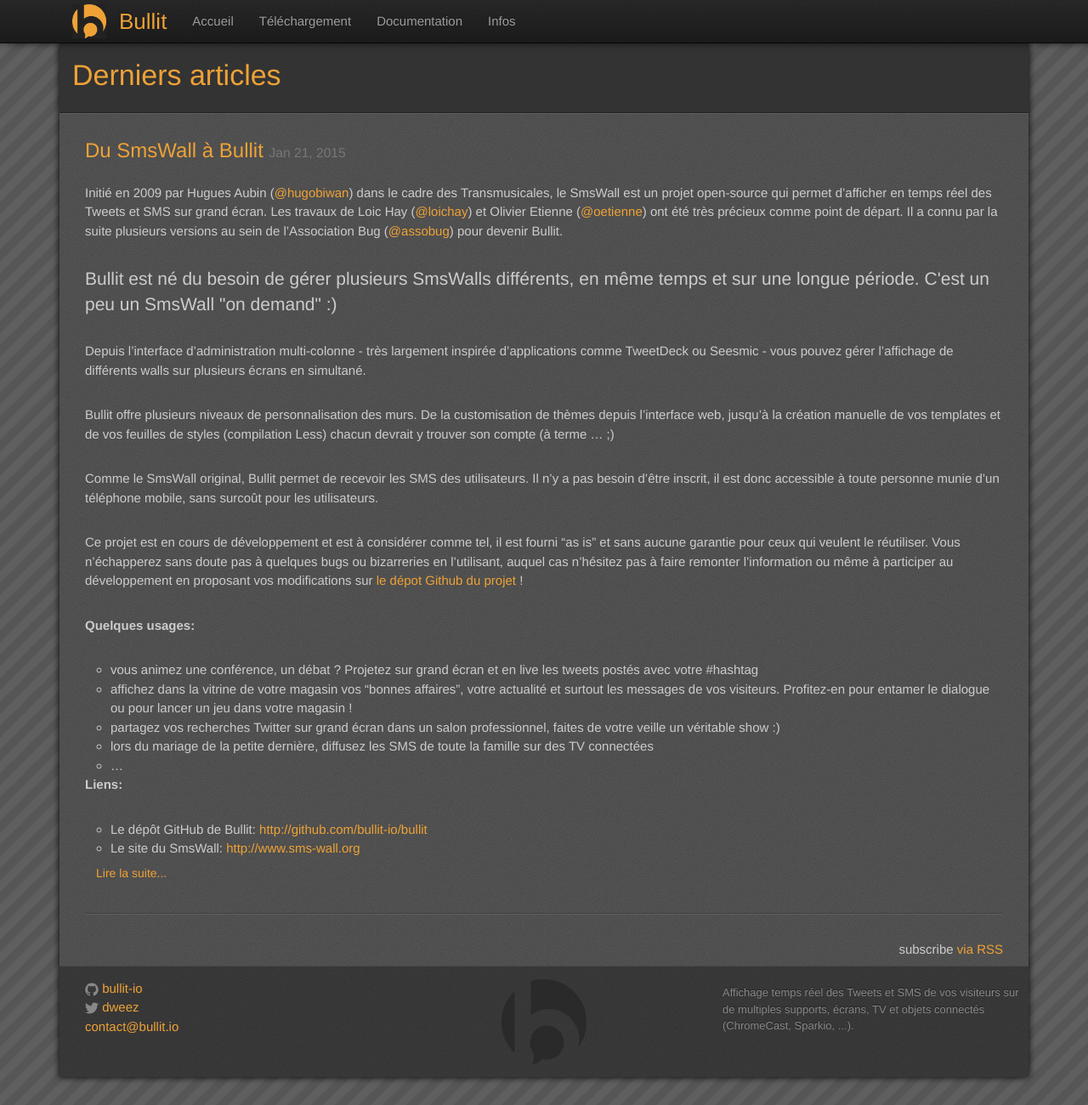
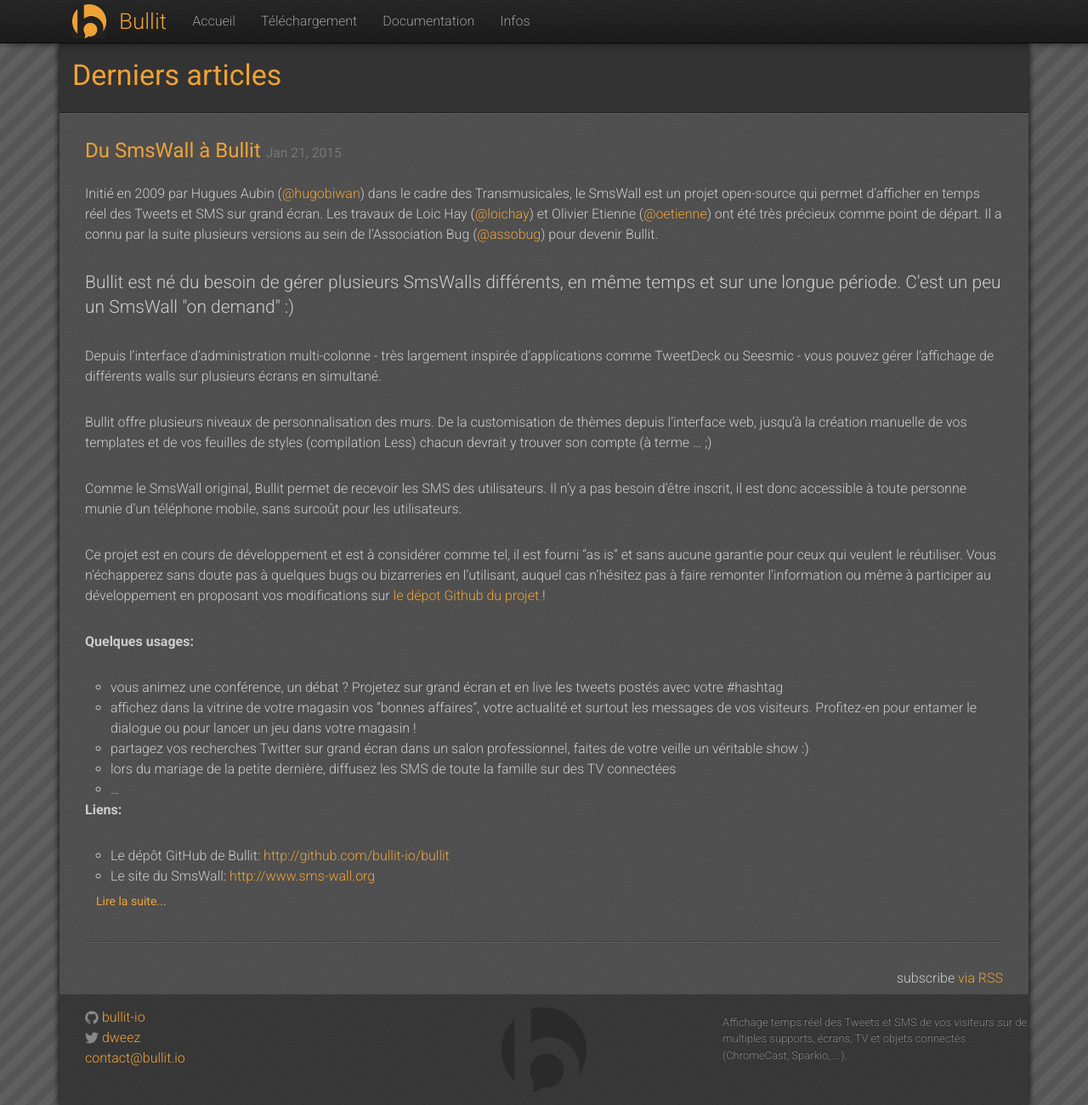
Before and after one commit to chaby69/bullit, a Jekyll site: the page built from index.html, in a window 1280 px wide and 1300 px high. Shown: the whole window at 85% size. Built offline with Jekyll 4.4.1, drawn with Linux system fonts in a browser that asks for light colours; nearby versions of some CDN libraries.

Commit message:
typo Roboto

```diff
--- a/_sass/_base.scss
+++ b/_sass/_base.scss
@@ -8,6 +8,7 @@
     padding: 0;
 }
 
+html { -webkit-font-smoothing: antialiased; }
 
 /**
  * Basic styling
--- a/css/main.scss
+++ b/css/main.scss
@@ -3,11 +3,14 @@
 ---
 @charset "utf-8";
 
-
+@import url(http://fonts.googleapis.com/css?family=Roboto:400,700,400italic,300);
 
 // Our variables
-$base-font-family: Helvetica, Arial, sans-serif;
-$base-font-size:   15px;
+// $base-font-family: Helvetica, Arial, sans-serif;
+// $base-font-family: Frutiger, "Frutiger Linotype", Univers, Calibri, "Gill Sans", "Gill Sans MT", "Myriad Pro", Myriad, "DejaVu Sans Condensed", "Liberation Sans", "Nimbus Sans L", Tahoma, Geneva, "Helvetica Neue", Helvetica, Arial, sans-serif;
+$base-font-family: 'Roboto', sans-serif;
+
+$base-font-size:   16px;
 $small-font-size:  $base-font-size * 0.875;
 $base-line-height: 1.5;
 
```
Also changed, not shown: _sass/_syntax-highlighting.scss (+0 -66 lines).
